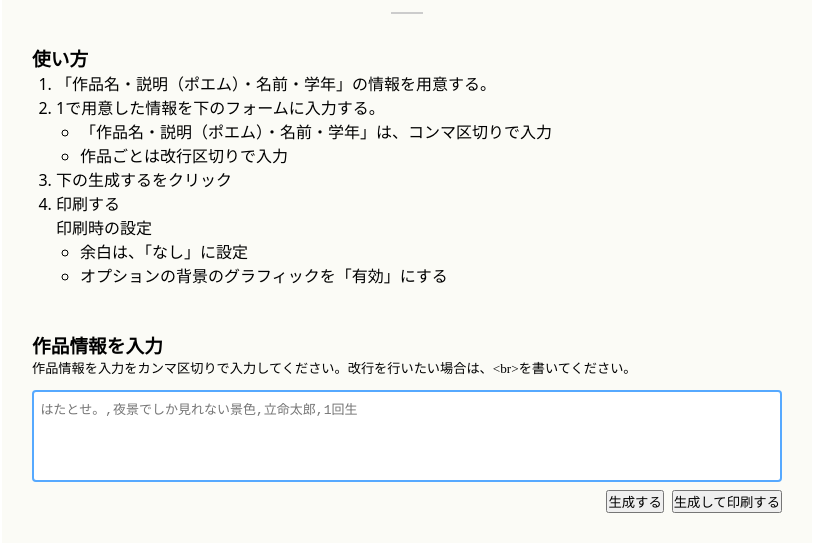
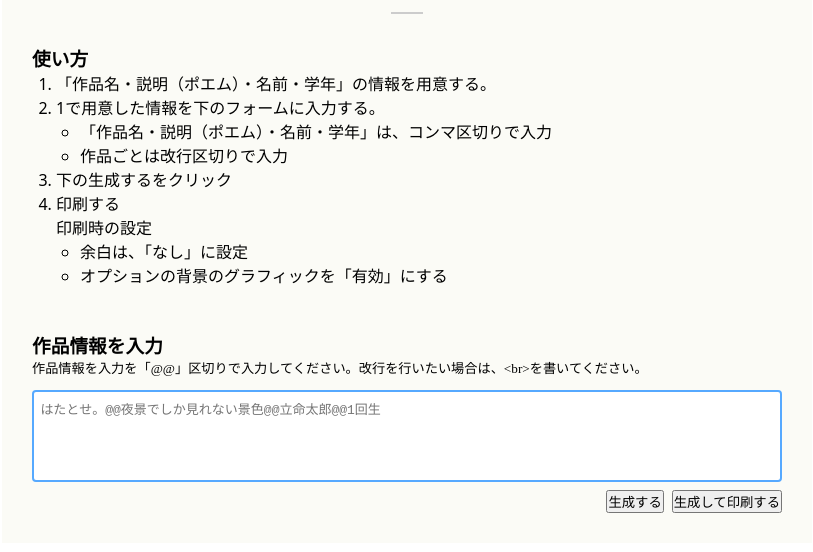
Before and after one commit to gassi4731/rupc-caption_board, a plain HTML site: page index.html in a window 1280 px wide. Shown: the part 110-662 px from the top of the page, without its empty margins (233-1046 px from the left). Drawn offline with Linux system fonts and the light colour scheme; a web font is replaced by a local one.

Commit message:
Update index.html

```diff
--- a/index.html
+++ b/index.html
@@ -37,11 +37,11 @@
 			<br />
 			<h3>作品情報を入力</h3>
 			<p>
-				作品情報を入力をカンマ区切りで入力してください。改行を行いたい場合は、&lt;br&gt;を書いてください。
+				作品情報を入力を「@@」区切りで入力してください。改行を行いたい場合は、&lt;br&gt;を書いてください。
 			</p>
 			<textarea
 				id="inputText"
-				placeholder="はたとせ。,夜景でしか見れない景色,立命太郎,1回生"
+				placeholder="はたとせ。@@夜景でしか見れない景色@@立命太郎@@1回生"
 				rows="5"
 				autofocus
 			></textarea>
```
